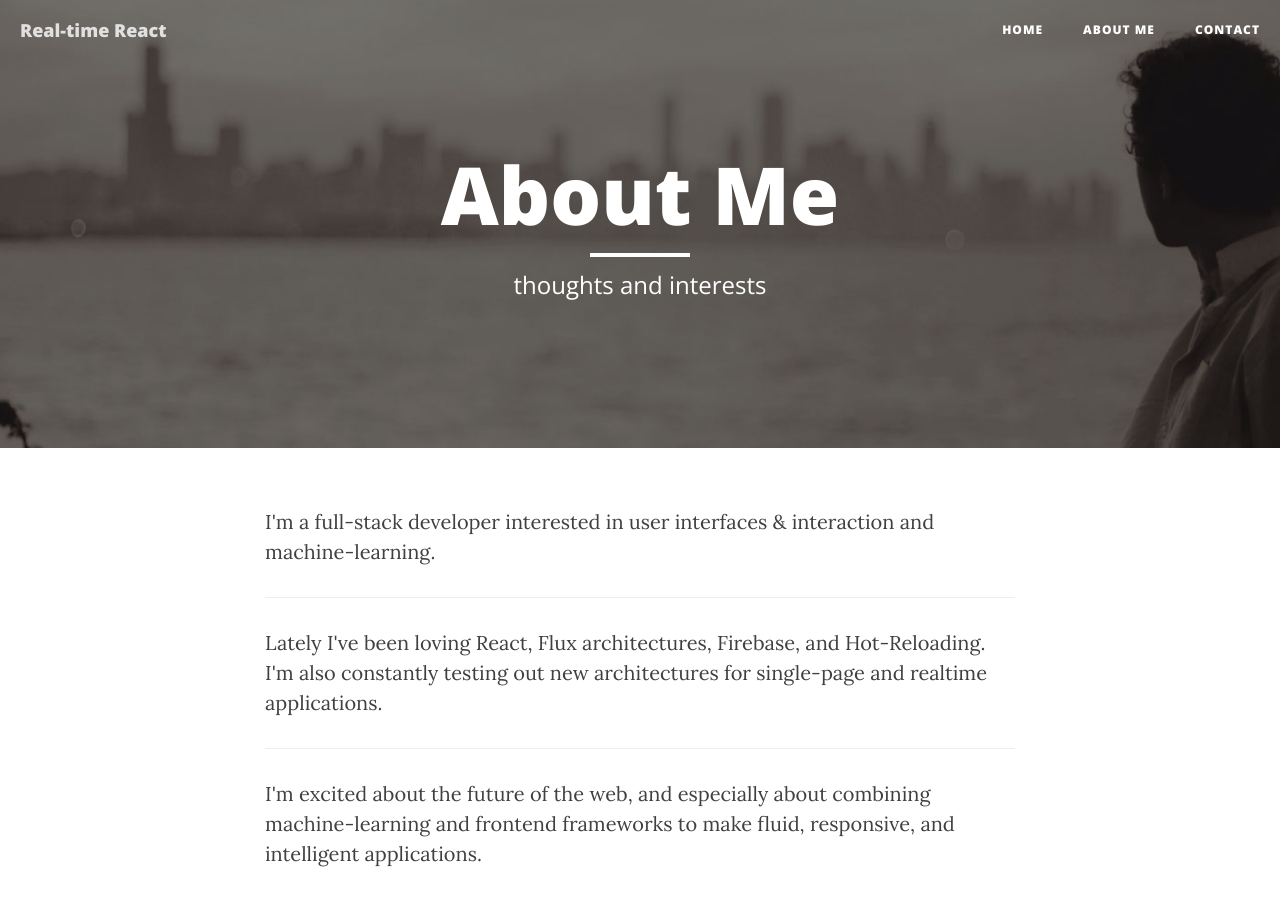
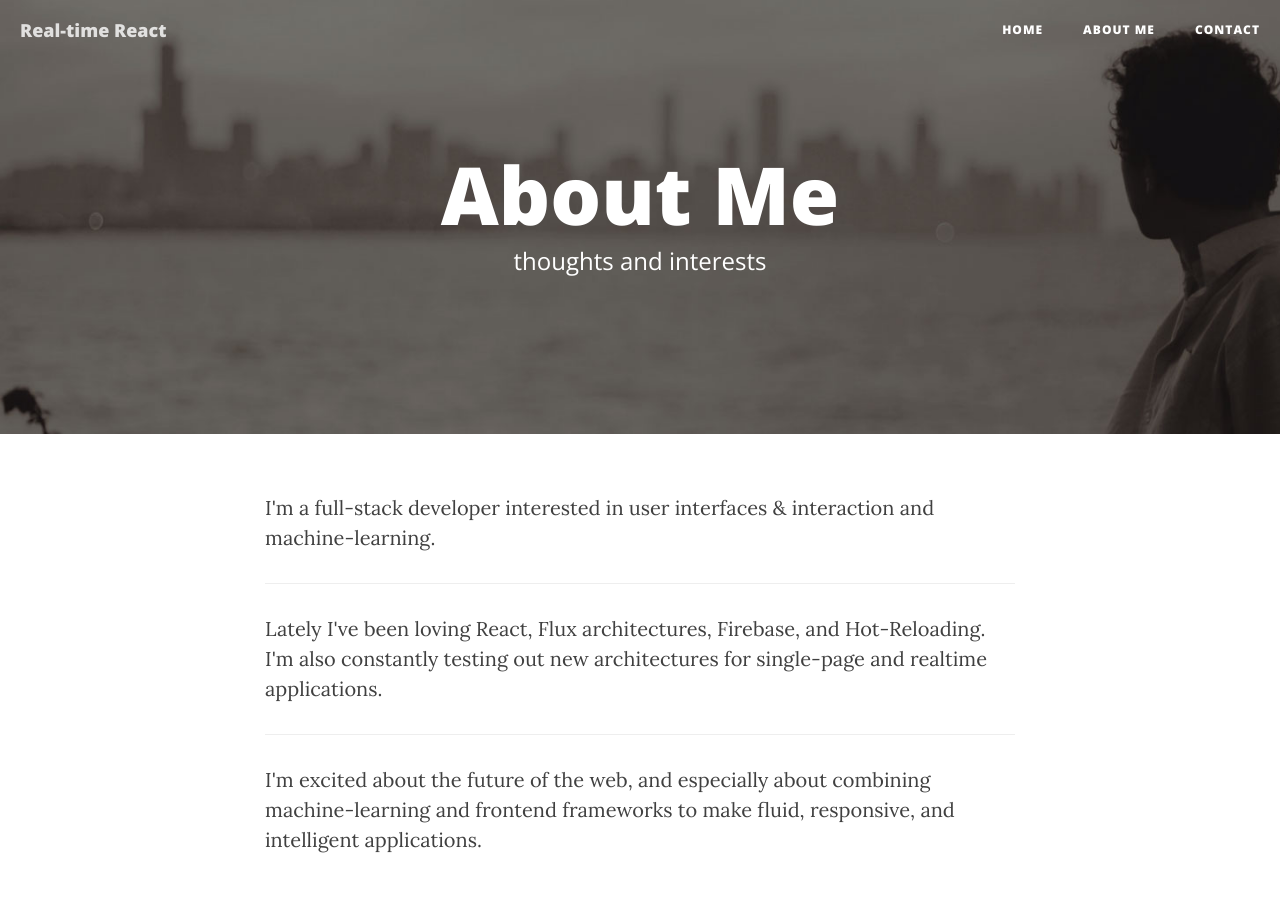
Before and after one commit to Neil-G/neil-g.github.io, a Jekyll site: the page built from about.html, in a window 1280 px wide. Built offline with Jekyll 4.4.1, drawn with Linux system fonts in a browser that asks for light colours; nearby versions of some CDN libraries.

Commit message:
add dark navajo background

```diff
--- a/_config.yml
+++ b/_config.yml
@@ -1,6 +1,6 @@
 # Site settings
 title: Real-time React
-header-img: img/home-bg.jpg
+header-img: img/navajo-bg.jpg
 email: your-email@yourdomain.com
 description: "Write your site description here. It will be used as your sites meta description as well!"
 baseurl: ""
--- a/_includes/nav.html
+++ b/_includes/nav.html
@@ -1,5 +1,5 @@
 <!-- Navigation -->
-<nav class="navbar navbar-default navbar-custom navbar-fixed-top">
+<nav class="navbar navbar-default navbar-custom navbar-fixed-top" style="color:#738FAE;">
     <div class="container-fluid">
         <!-- Brand and toggle get grouped for better mobile display -->
         <div class="navbar-header page-scroll">
--- a/_layouts/page.html
+++ b/_layouts/page.html
@@ -8,9 +8,10 @@ layout: default
         <div class="row">
             <div class="col-lg-8 col-lg-offset-2 col-md-10 col-md-offset-1">
                 <div class="site-heading">
-                    <h1>{% if page.title %}{{ page.title }}{% else %}{{ site.title }}{% endif %}</h1>
-                    <hr class="small">
-                    <span class="subheading">{{ page.description }}</span>
+                    <h1 class="heading">{% if page.title %}{{ page.title }}{% else %}{{ site.title }}{% endif %}
+                       <br/> <span class="subheading">{{ page.description }}</span>
+                    </h1>
+
                 </div>
             </div>
         </div>
```
